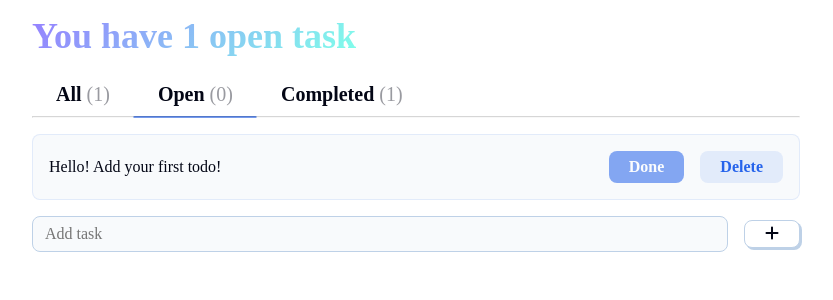
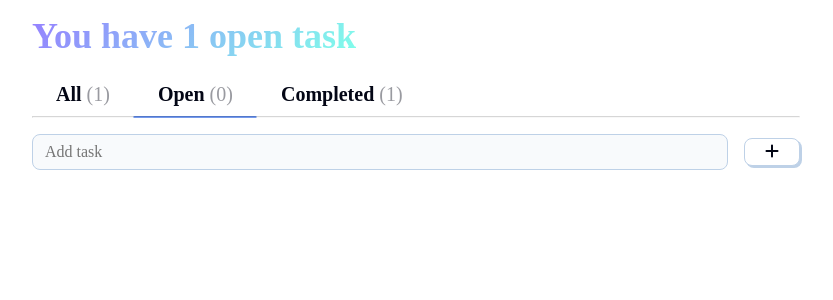
Before and after one commit to micha1bak/todo-in-react, a React (Vite) app: page / in a window 1280 px wide. Shown: the top 300 px of the page, without its empty margins (224-1057 px from the left). Built offline with nearby package versions, Linux system fonts and the light colour scheme; a web font is replaced by a local one.

Commit message:
added selectedTab to TodoList

```diff
--- a/src/App.jsx
+++ b/src/App.jsx
@@ -36,7 +36,7 @@ function App() {
         setSelectedTab={setSelectedTab}
         todos={todos}
       />
-      <TodoList todos={todos}/>
+      <TodoList selectedTab={selectedTab} todos={todos}/>
       <TodoInput handleAddTodo={handleAddTodo}/>
     </>
   )
--- a/src/components/TodoList.jsx
+++ b/src/components/TodoList.jsx
@@ -1,13 +1,12 @@
 import { TodoCard } from './TodoCard'
 
 export function TodoList(props) {
-  const { todos } = props;
-  const tab = 'All'
+  const { todos, selectedTab } = props;
 
   // filterTodosList() checks if TodoCard should be in each tab
   const filterTodosList = function() {
-    if (tab === 'All') return todos;
-    if (tab === 'Completed') return todos.filter(val => val.complete);
+    if (selectedTab === 'All') return todos;
+    if (selectedTab === 'Completed') return todos.filter(val => val.complete);
     return todos.filter(val => !val.complete);
   }
 
```
